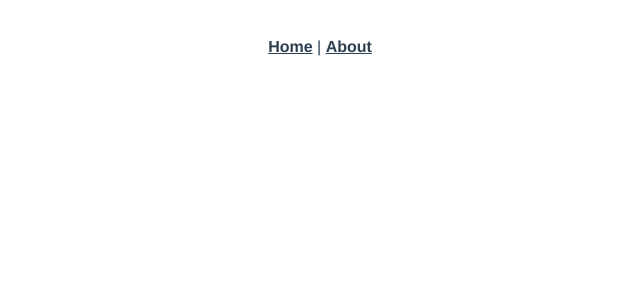
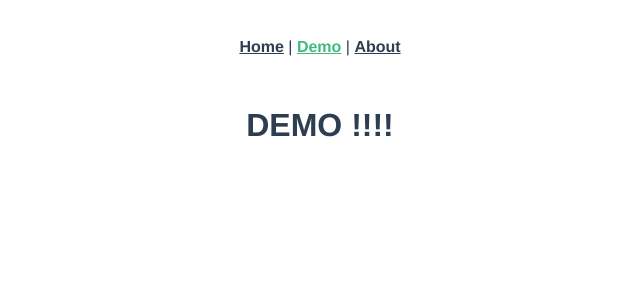
Before and after one commit to Faboulous53/iia-vuejs-2022, a Vue app in the folder formation-router/: page /demo in a window 1280 px wide. Before the commit this address had no page. Shown: the top 300 px of the page, without its empty margins (320-960 px from the left). Built offline with nearby package versions, Linux system fonts and the light colour scheme.

Commit message:
JOUR 2 - Page Demo

```diff
--- a/formation-router/src/App.vue
+++ b/formation-router/src/App.vue
@@ -1,10 +1,26 @@
 <template>
   <div id="nav">
     <router-link to="/">Home</router-link> |
+    <router-link to="/demo">Demo</router-link> |
     <router-link to="/about">About</router-link>
   </div>
-  <router-view/>
+
+  <router-view />
 </template>
+
+
+
+
+
+
+
+
+
+
+
+
+
+
 
 <style>
 #app {
--- a/formation-router/src/router/index.js
+++ b/formation-router/src/router/index.js
@@ -1,5 +1,6 @@
 import { createRouter, createWebHistory } from 'vue-router'
 import Home from '../views/Home.vue'
+import Demo from '../views/Demo.vue'
 
 const routes = [
   {
@@ -7,6 +8,13 @@ const routes = [
     name: 'Home',
     component: Home
   },
+
+  {
+    path: '/demo',
+    name: 'Demo',
+    component: Demo
+  },
+
   {
     path: '/about',
     name: 'About',
--- /dev/null
+++ b/formation-router/src/views/Demo.vue
@@ -0,0 +1,5 @@
+<template>
+  <div>
+    <h1>DEMO !!!!</h1>
+  </div>
+</template>
```
